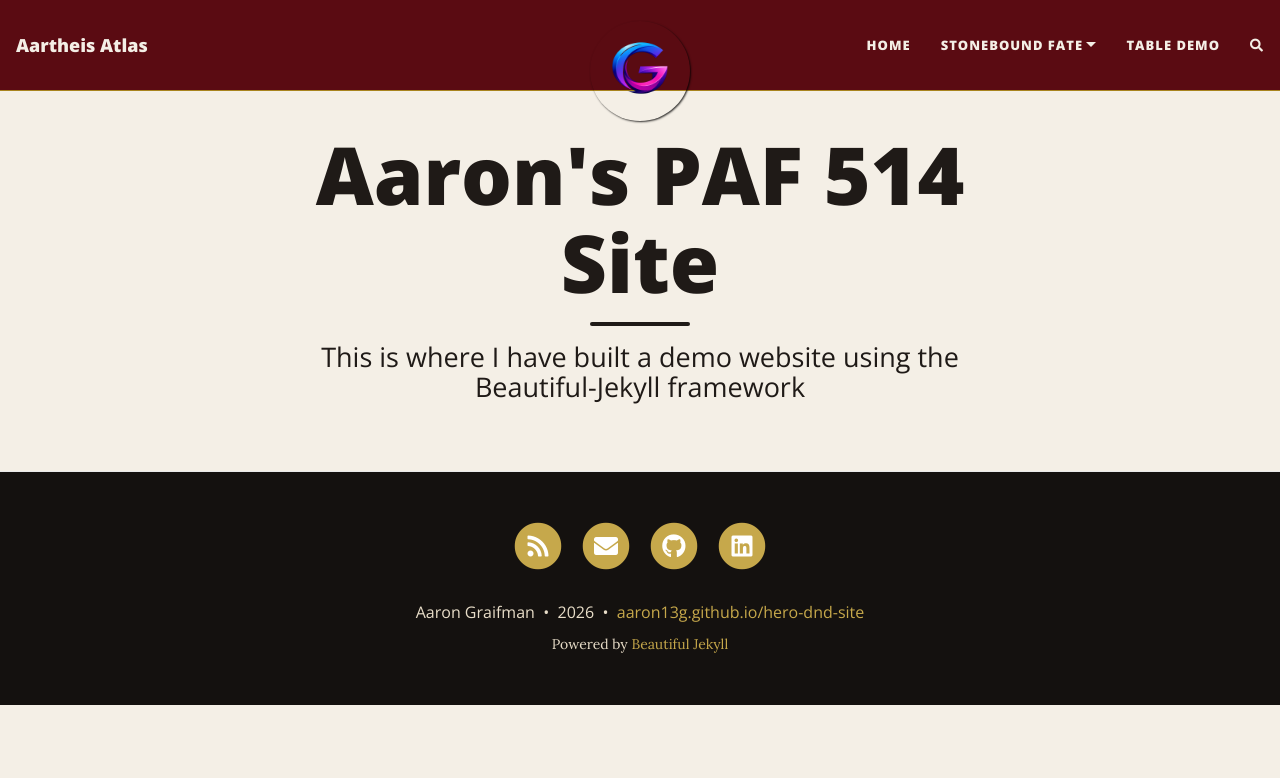
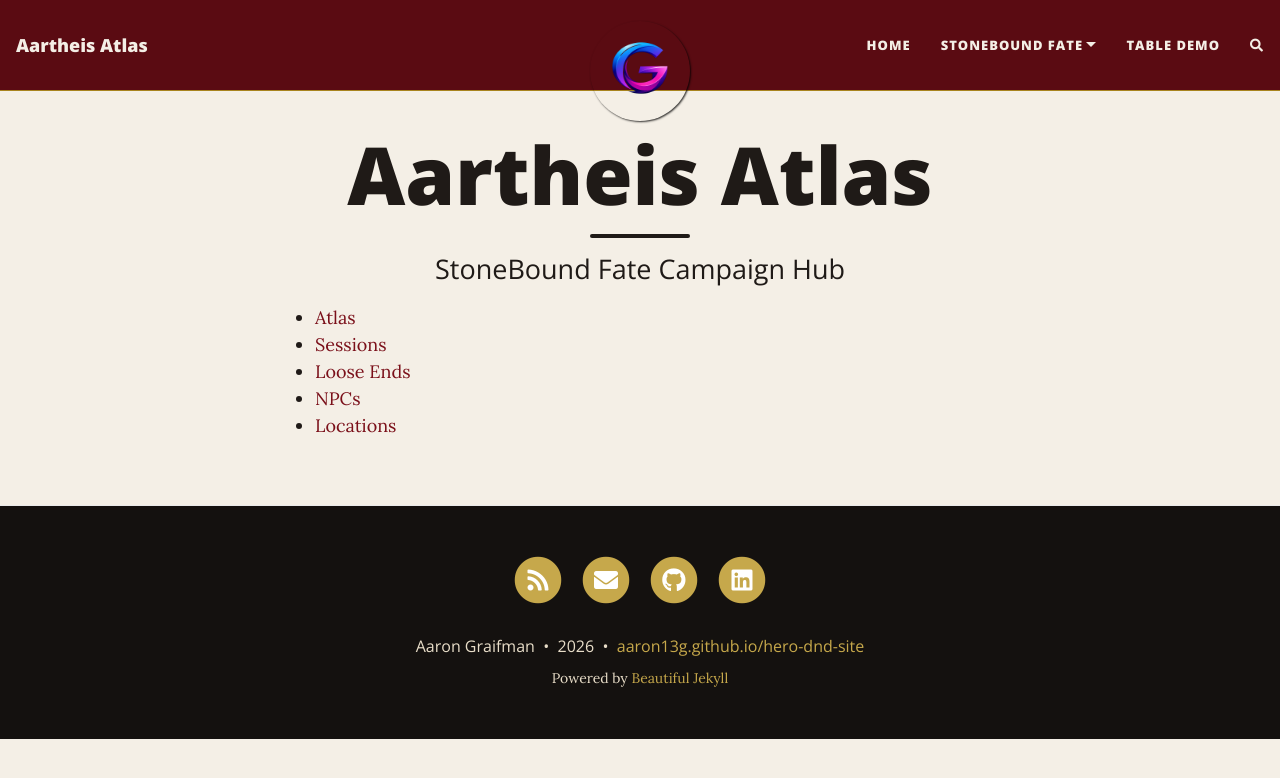
Before and after one commit to aaron13g/hero-dnd-site, a Jekyll site: the page built from index.html, in a window 1280 px wide. Shown: the top 778 px of the page. Built offline with Jekyll 4.4.1, drawn with Linux system fonts in a browser that asks for light colours; nearby versions of some CDN libraries; the list of posts is cut into pages by our own code; comment, search, counter and statistics services are not loaded.

Commit message:
Update site title and subtitle in index.html

```diff
--- a/index.html
+++ b/index.html
@@ -1,5 +1,13 @@
 ---
 layout: home
-title: Aaron's PAF 514 Site
-subtitle: This is where I have built a demo website using the Beautiful-Jekyll framework
+title: Aartheis Atlas
+subtitle: StoneBound Fate Campaign Hub
+use-site-title: true
 ---
+<ul>
+  <li><a href="{{ site.baseurl }}/atlas/">Atlas</a></li>
+  <li><a href="{{ site.baseurl }}/atlas/sessions">Sessions</a></li>
+  <li><a href="{{ site.baseurl }}/atlas/loose-ends">Loose Ends</a></li>
+  <li><a href="{{ site.baseurl }}/atlas/npcs">NPCs</a></li>
+  <li><a href="{{ site.baseurl }}/atlas/locations">Locations</a></li>
+</ul>
```
